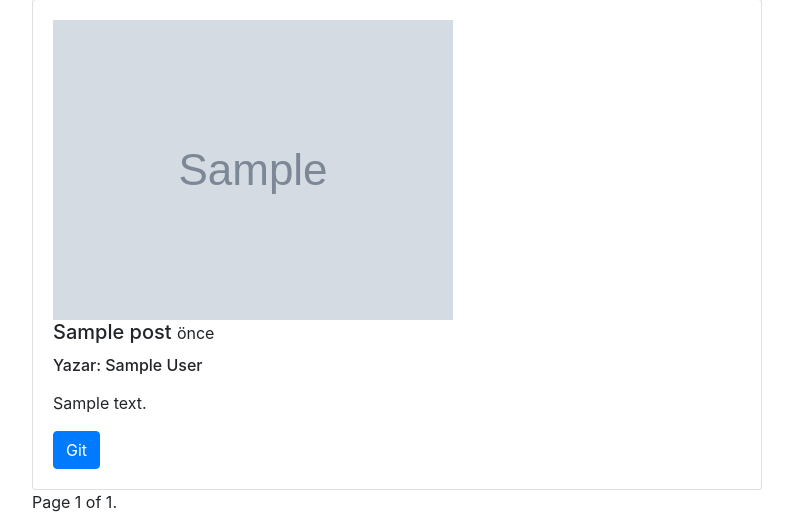
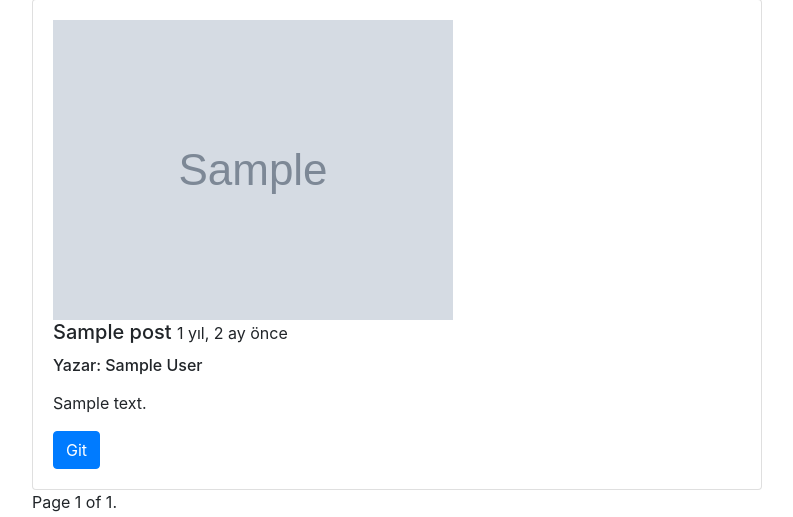
Before and after one commit to israfil-cetin/DjangoTest, a Django app: page /post/index/ in a window 1280 px wide. Shown: the part 57-574 px from the top of the page, without its empty margins (338-1131 px from the left). Run offline with Django 3.2, Linux system fonts and the light colour scheme; tables that the repository leaves empty hold one stand-in row (values such as "Sample post"); grey boxes marked "Sample" are stand-in pictures; some libraries are stand-ins or nearby versions.

Commit message:
fix post date and user name

```diff
--- a/templates/post/index.html
+++ b/templates/post/index.html
@@ -12,8 +12,8 @@
                       {% if post.image %}
                           <img src="{{ post.image.url }}" class="img-fluid">
                       {% endif %}
-                    <h5 class="card-title">{{ post.title }} <small>{{ postpost.publishing_date | timesince }} önce</small></h5>
-                    <h6> Yazar: {{ post.user.get_full_name }}</h6>
+                    <h5 class="card-title">{{ post.title }} <small>{{ post.publishing_date | timesince }} önce</small></h5>
+                    <h6 style="text-transform: capitalize;"> Yazar: {{ post.user.get_full_name }}</h6>
                     <p class="card-text">{{ post.content | safe | linebreaks | truncatewords:15}}</p>
                     <a href="{{ post.get_absolute_url }}" class="btn btn-primary">Git</a>
                         {% if request.user.is_authenticated %}
```
